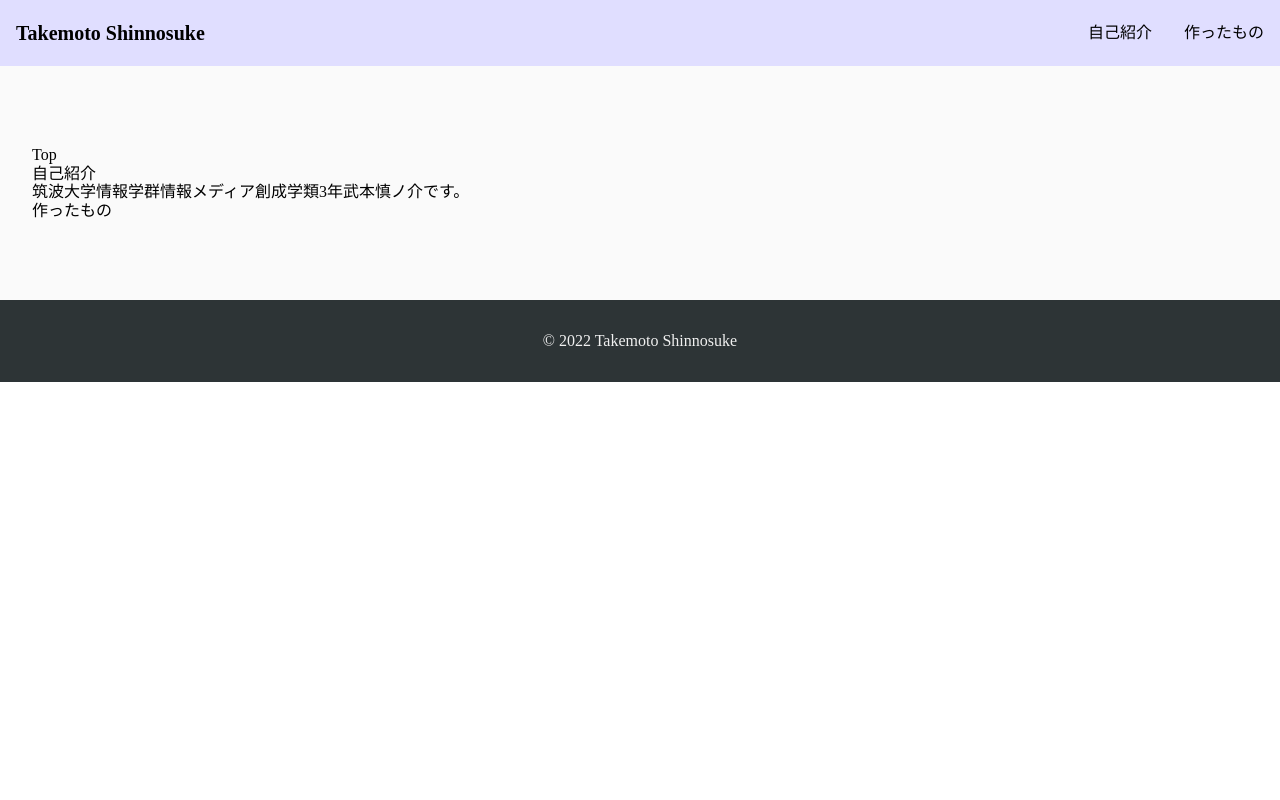
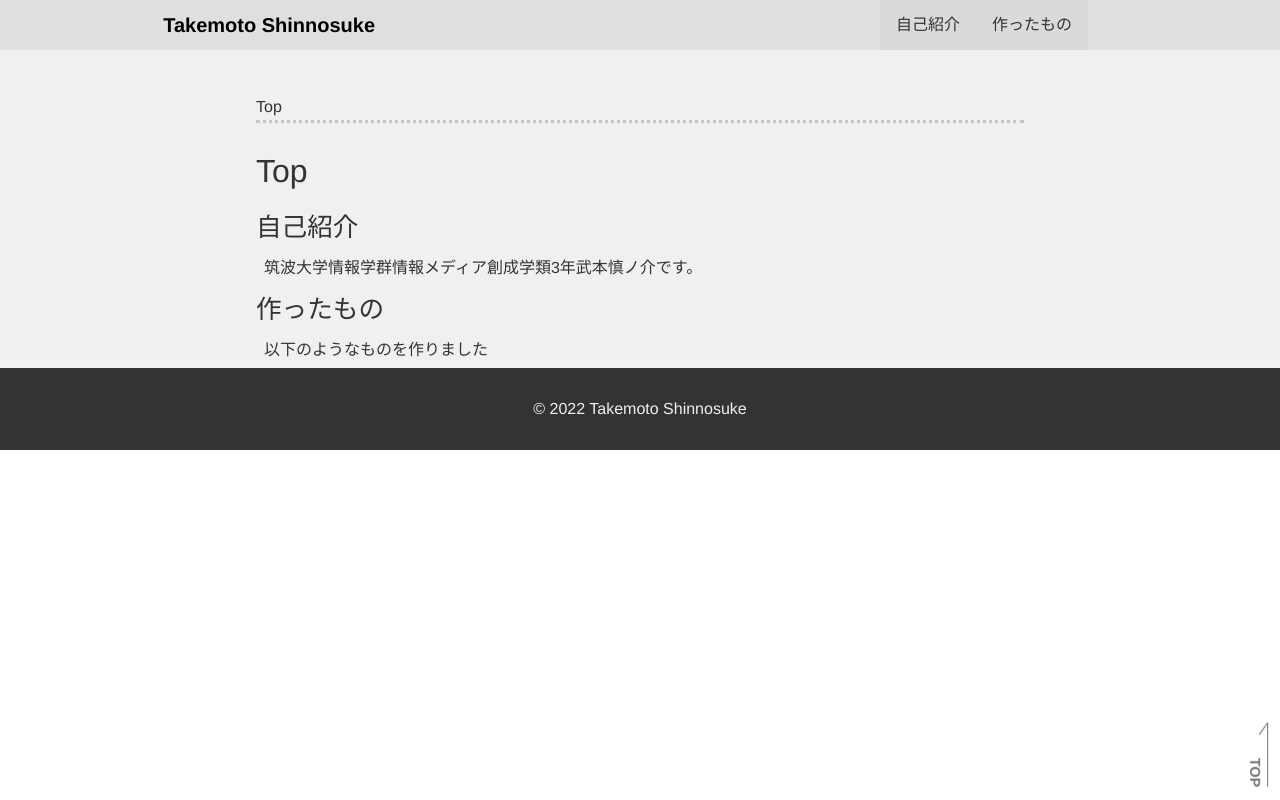
Before and after one commit to ShinnosukeTakemoto/portfolio, a plain HTML site: page index.html in a window 1280 px wide. Drawn offline with Linux system fonts and the light colour scheme.

Commit message:
色々改修

```diff
--- a/css/stylesheet.css
+++ b/css/stylesheet.css
@@ -1,12 +1,18 @@
-.name {
-  font-weight: bold;
-  padding-left: 1rem;
-  font-size: 20px;
+/*やること
+・menuの設定
+・menuをアニメーション
+*/
+html {
+  scroll-behavior: smooth;
+}
+
+body {
+  font-family: "Helvetica Neue","Helvetica",'Hiragino Kaku Gothic ProN','ヒラギノ角ゴ ProN W3',Arial,YuGothic,'Yu Gothic','メイリオ', Meiryo,sans-serif;
 }
 
 .site-header {
   position: relative;
-  background-color: #e0deff;
+  background-color: #dfdfdf;
 }
 
 .site-header__wrapper {
@@ -21,12 +27,36 @@
     align-items: center;
     padding-top: 0;
     padding-bottom: 0;
+    padding-right: 15%;
   }
-}
-@media (min-width: 600px) {
+  .name {
+    font-weight: bold;
+    padding-left: 15%;
+    font-size: 20px;
+  }
   .nav__wrapper {
     display: flex;
   }
+}
+
+/*ホバーで上から黒くなるアニメーション*/
+.nav__item a {
+  display: block;
+  padding: 1rem 1rem;
+  position: relative;
+  background-color: #dadada;
+  color: #333;
+  transition: color .3s ease-in-out, box-shadow .3s ease-in-out;
+  overflow: hidden;
+}
+
+.nav__item a:hover {
+  color: #fff;
+  box-shadow: inset 0 5rem 0 0 #333;
+}
+
+.nav__toggle {
+  display: none;
 }
 
 @media (max-width: 599px) {
@@ -36,49 +66,93 @@
     right: 0;
     left: 0;
     z-index: -1;
-    background-color: #d9f0f7;
+    background-color: #c4c4c4;
     visibility: hidden;
     opacity: 0;
     transform: translateY(-100%);
     transition: transform 0.3s ease-out, opacity 0.3s ease-out;
+  }
+  .name {
+    font-weight: bold;
+    padding-left: 5%;
   }
   .nav__wrapper.active {
     visibility: visible;
     opacity: 1;
     transform: translateY(0);
   }
-}
-
-.nav__item a {
-  display: block;
-  padding: 1.5rem 1rem;
-}
-
-.nav__toggle {
-  display: none;
-}
-
-@media (max-width: 599px) {
   .nav__toggle {
     display: block;
     position: absolute;
-    right: 1rem;
+    right: 5%;
     top: 1rem;
   }
 }
 
 .main{
   background-color: #f0f0f0;
+  color: #333;
+  padding-left: 20%;
+  padding-right: 20%;
 }
 
-.body{
-  padding: 5rem 2rem;
-  background-color: #fafafa;
+h1{
+  font-size: 2rem;
+  line-height: 4rem;
+  padding-top: 1rem;
 }
 
+h2{
+  font-size: 1.6rem;
+  line-height: 3rem;
+}
+
+h3{
+  font-size: 1.3rem;
+}
+
+.breadcrumb{
+  padding-top: 3rem;
+  padding-bottom: 0.2rem;
+  border-bottom: dotted 3px #c4c4c4;
+}
+
+p{
+  padding: 0.5rem;
+}
+
+/***追従するトップへ戻るボタン***/
+#page-top {
+  position: fixed;
+  right: 5px;
+  bottom: 20px;
+  height: 50px;
+  text-decoration: none;
+  font-weight: bold;
+  transform: rotate(90deg);
+  font-size: 90%;
+  line-height: 1.5rem;
+  color: #737373;
+  padding: 0 0 0 35px;
+  border-top: solid 1px;
+}
+#page-top::before {
+  content: "";
+  display: block;
+  position: absolute;
+  top: -1px;
+  left: 0px;
+  width: 15px;
+  border-top: solid 1px;
+  transform: rotate(35deg);
+  transform-origin: left top;
+}
+/***トップへ戻るボタンここまで***/
+
 footer{
-  background-color: #2d3436;
+  background-color: #333;
   color: #f0f0f0;
+  top: 3rem;
   padding-top: 2rem;
   padding-bottom: 2rem;
   text-align: center;
--- a/index.html
+++ b/index.html
@@ -25,13 +25,18 @@
   </header>
   <!-- Header End -->
   <div class="main">
+    <div class="breadcrumb">
+      Top
+    </div>
     <div class="body">
       <h1>Top</h1>
       <h2 id="1-1">自己紹介</h2>
       <p>筑波大学情報学群情報メディア創成学類3年武本慎ノ介です。</p>
 
       <h2 id="1-2">作ったもの</h2>
+      <p>以下のようなものを作りました</p>
     </div>
+    <div class="TOP"><a href="#" id="page-top">TOP</a></div>
   </div>
   <footer>
     © 2022 Takemoto Shinnosuke
```
